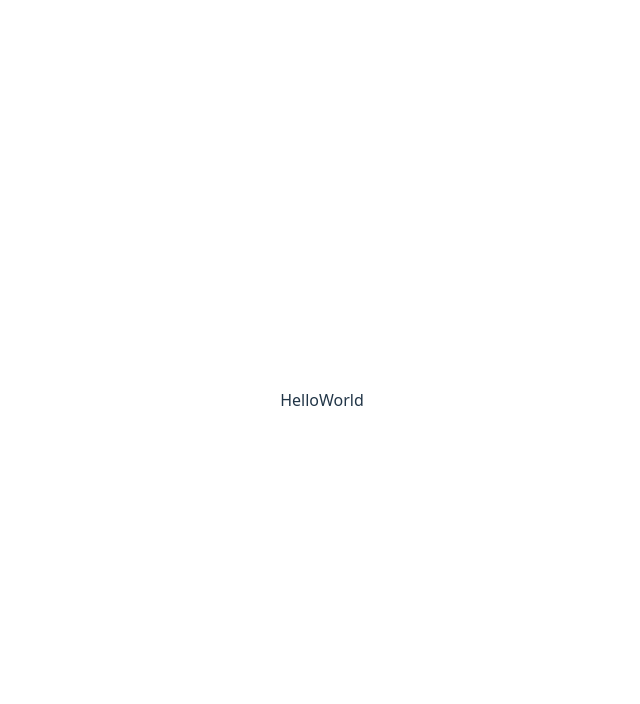
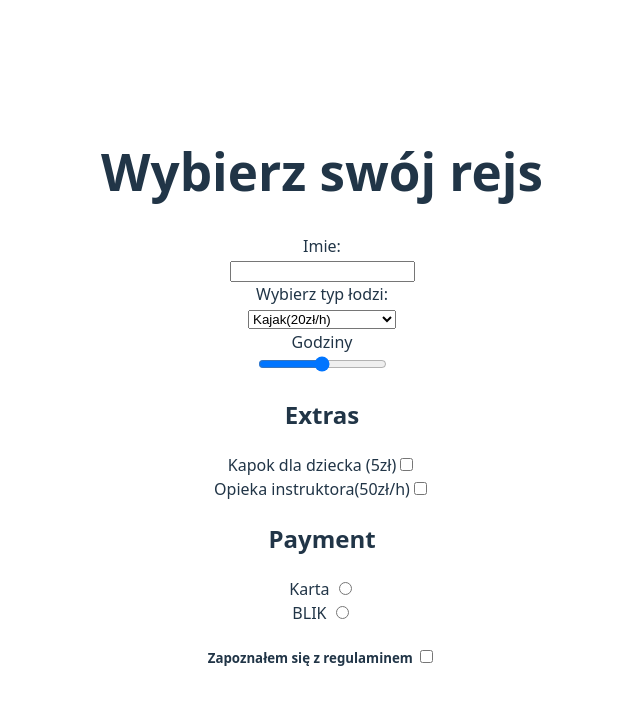
Before and after one commit to j0hnnnny-programista/web-mazurska-przystan-Bulkowski-Nowakowski, a React (Vite) app: page / in a window 1280 px wide. Shown: the top 704 px of the page, without its empty margins (318-958 px from the left). Built offline with nearby package versions, Linux system fonts and the light colour scheme.

Commit message:
dodanie pól Input, Select, Range, Chceckbox, radio

```diff
--- a/src/App.tsx
+++ b/src/App.tsx
@@ -2,12 +2,38 @@ import './App.css'
 
 function App() {
     return (
-    <>
-        <div>
-            <p>HelloWorld</p>
-        </div>
-    </>
-  )
+        <>
+            <form>
+                <h1>Wybierz swój rejs</h1>
+                <label>Imie:<br/> <input type={'text'} name={'name'}/></label><br/>
+                <label>
+                    Wybierz typ łodzi:<br/>
+                    <select name={"boat"} id='boat'>
+                        <option value={'kajak'}>Kajak(20zł/h)</option>
+                        <option value={'waterbike'}>Rower wodny(35zł/h)</option>
+                        <option value={'omega'}>Omega(150zł/h)</option>
+                    </select>
+                </label>
+                <br/>
+                <label>Godziny <br/> <input type={'range'} name={'hours'}/></label>
+                <h2>Extras</h2>
+                <label>Kapok dla dziecka (5zł)<input type={'checkbox'} name={'kapok'}/>
+                    <br/>
+                    Opieka instruktora(50zł/h)<input type={'checkbox'} name={'instructor'}/>
+                </label>
+                <h2>Payment</h2>
+                <label>
+                    Karta <input type={'radio'} name={'payment'} value={'card'}/><br/>
+                    BLIK <input type={'radio'} name={'payment'} value={'blik'}/><br/>
+                </label>
+
+                <label><h5>Zapoznałem się z regulaminem <input type={'checkbox'} value={'regulamin'}/></h5></label>
+
+
+
+            </form>
+        </>
+    )
 }
 
 export default App
```
